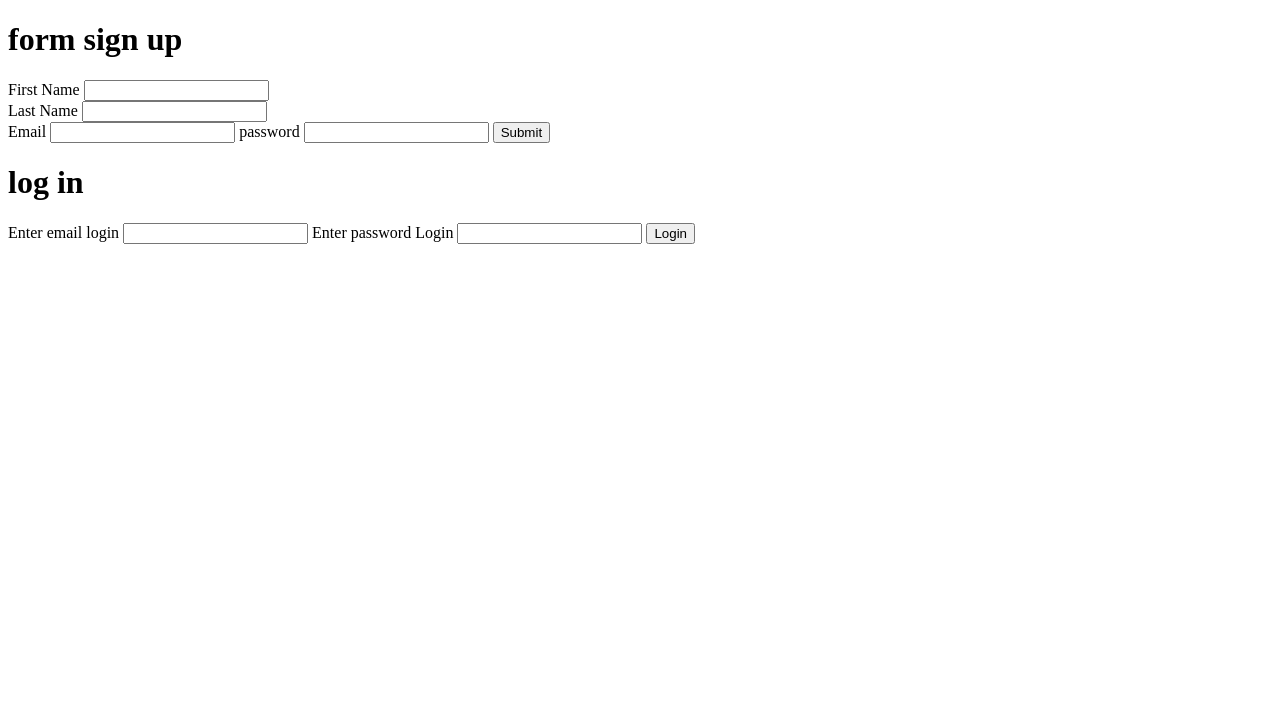
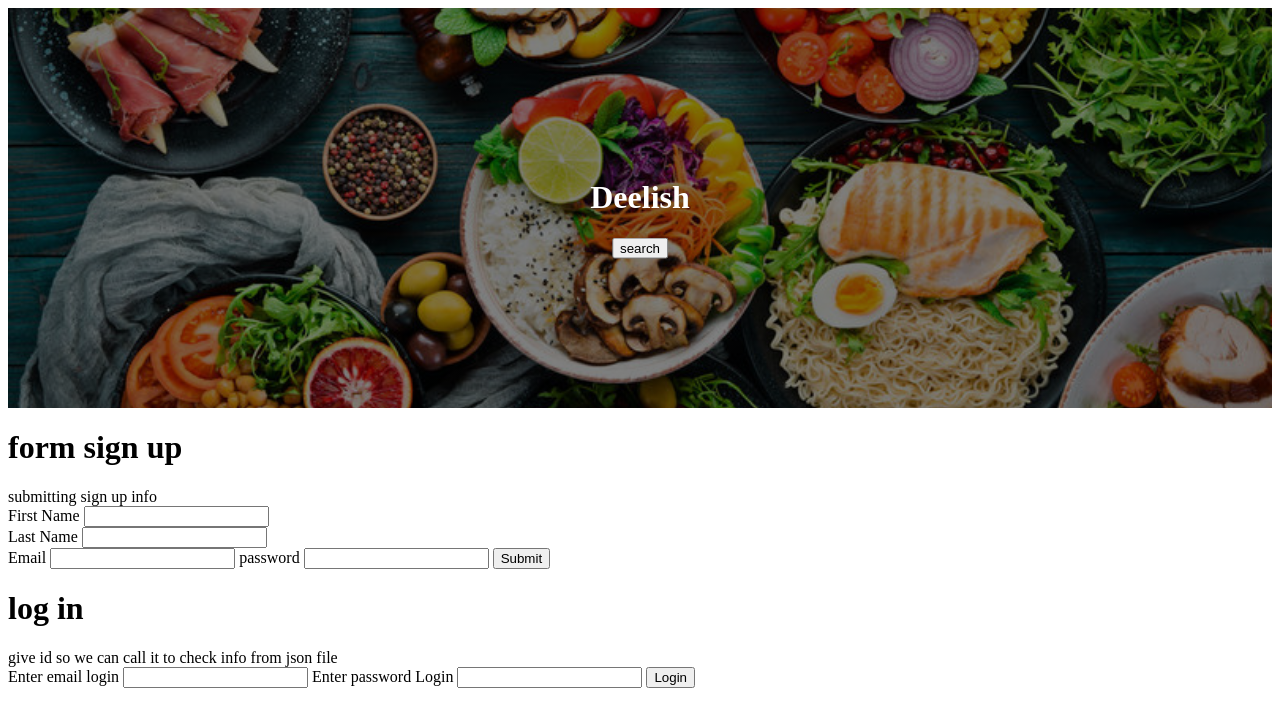
Before and after one commit to Ryanabreu4068/Deelish_Group_Project, a website: page client/src/login.html in a window 1280 px wide. Drawn offline with Linux system fonts and the light colour scheme.

Commit message:
added a title with a hero image

```diff
--- a/client/src/login.html
+++ b/client/src/login.html
@@ -7,8 +7,16 @@
     <link rel="stylesheet" href="./style.css">
   </head>
   <body>
+
+    <div class="hero-image">
+      <div class="hero-text">
+        <h1>Deelish</h1>
+        <p></p>
+        <button>search</button>
+      </div>
+    </div>
     <h1>form sign up</h1>
-    <!-- submitting sign up info -->
+    submitting sign up info
     <form action="./submit-form" method="POST">
       <label for="first-name">First Name</label>
       <input type="text" name="first-name" id="first-name" /> <br />
@@ -26,7 +34,7 @@
     </form>
 
     <h1>log in</h1>
-    <!-- give id so we can call it to check info from json file -->
+    give id so we can call it to check info from json file
     <form id="login-form">
       <label for="email-login">Enter email login</label>
       <input type="text" name="email-login" id="email-login" />
--- a/client/src/style.css
+++ b/client/src/style.css
@@ -0,0 +1,28 @@
+body, html {
+    height: 100%;
+}
+
+/* The hero image */
+.hero-image {
+  /* Use "linear-gradient" to add a darken background effect to the image (photographer.jpg). This will make the text easier to read */
+  background-image: linear-gradient(rgba(0, 0, 0, 0.5), rgba(0, 0, 0, 0.5)), url("./photos/food_hero_image.jpg");
+
+  /* Set a specific height */
+  height: 50%;
+
+  /* Position and center the image to scale nicely on all screens */
+  background-position: center;
+  background-repeat: no-repeat;
+  background-size: cover;
+  position: relative;
+}
+
+/* Place text in the middle of the image */
+.hero-text {
+  text-align: center;
+  position: absolute;
+  top: 50%;
+  left: 50%;
+  transform: translate(-50%, -50%);
+  color: white;
+}
```
Also changed, not shown: client/src/photos/food_hero_image.jpg (renamed from photos/food_hero_image.jpg).
